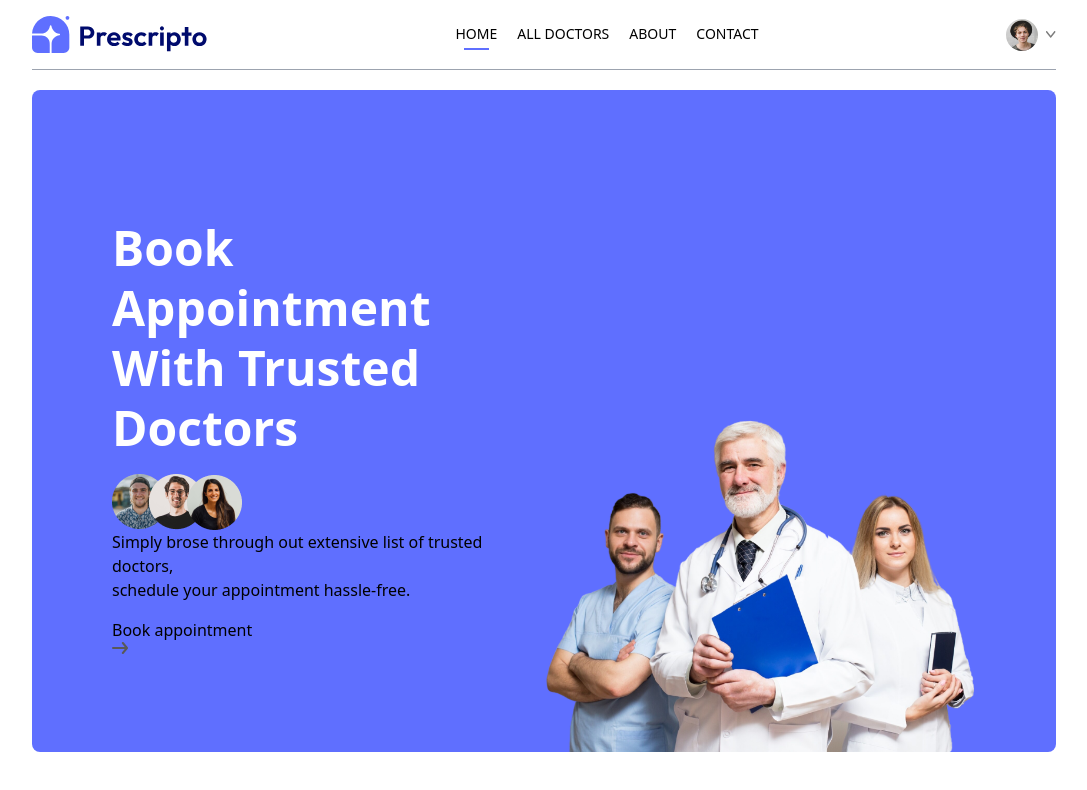
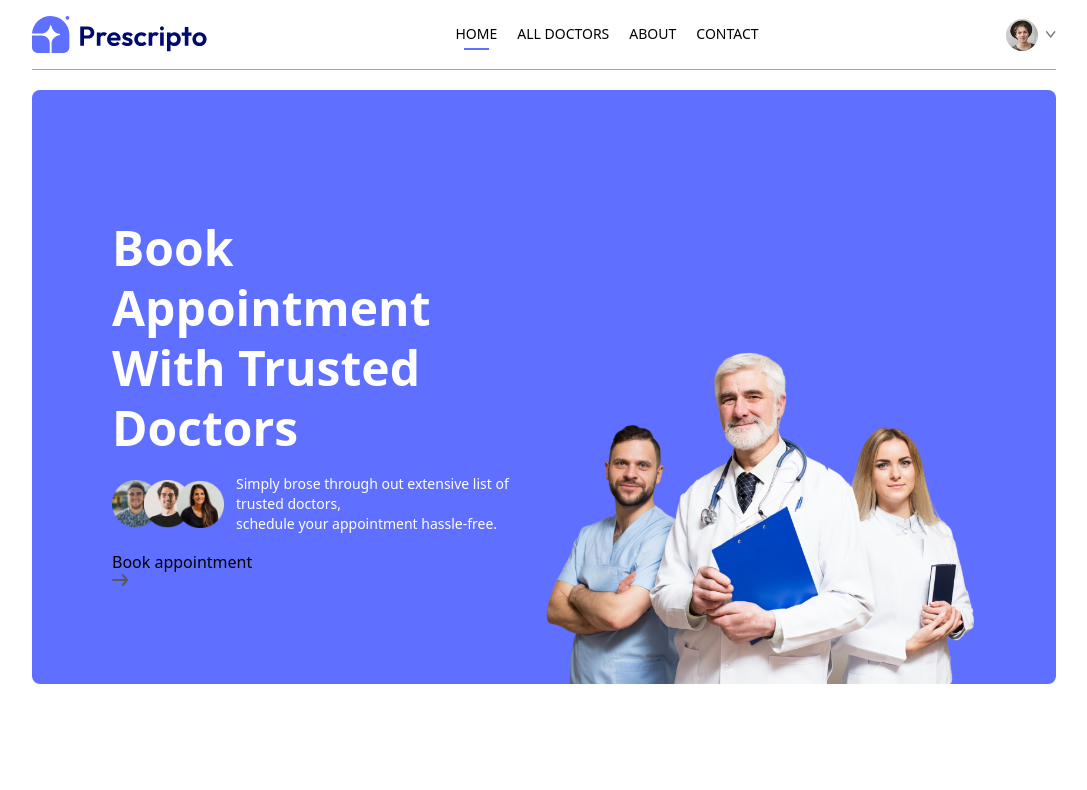
Before and after one commit to md-ash-dot/prescripto, a React app in the folder frontend/: page / in a window 1280 px wide. Shown: the top 790 px of the page, without its empty margins (96-1183 px from the left). Built offline with nearby package versions, Linux system fonts and the light colour scheme; the HTML template or start-up script is replaced by a standard one.

Commit message:
Add styling to the group image on the left side header

```diff
--- a/frontend/src/components/Header.jsx
+++ b/frontend/src/components/Header.jsx
@@ -10,8 +10,8 @@ const Header = () => {
             <p className='text-3xl md:text-4xl lg:text-5xl text-white font-semibold leading-tight md:leading-tight lg:leading-tight'>
                 Book Appointment <br /> With Trusted Doctors
             </p>
-            <div>
-                <img src={assets.group_profiles} alt="" />
+            <div className='flex flex-col md:flex-row items-center gap-3 text-white text-sm font-light'>
+                <img className='w-28' src={assets.group_profiles} alt="" />
                 <p>Simply brose through out extensive list of trusted doctors, <br /> schedule your appointment hassle-free.</p>
             </div>
             <a href="">
```
